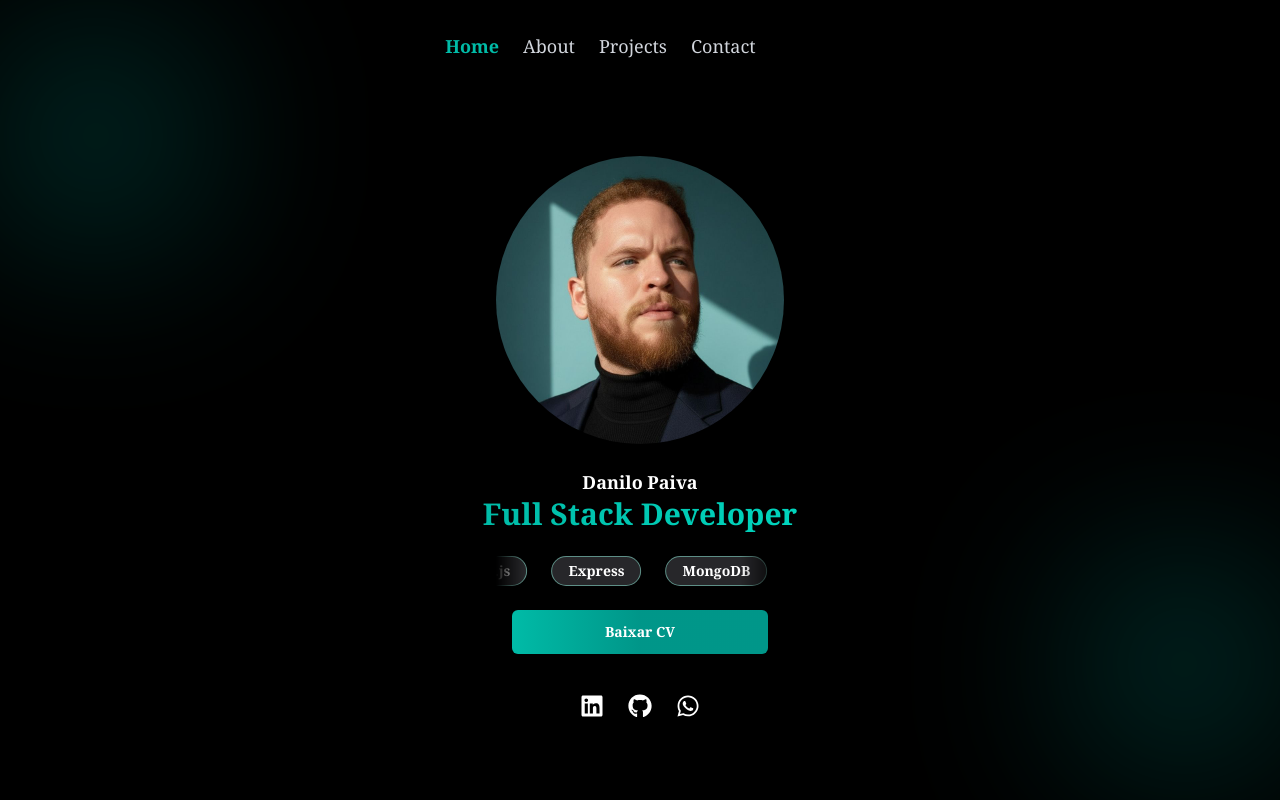
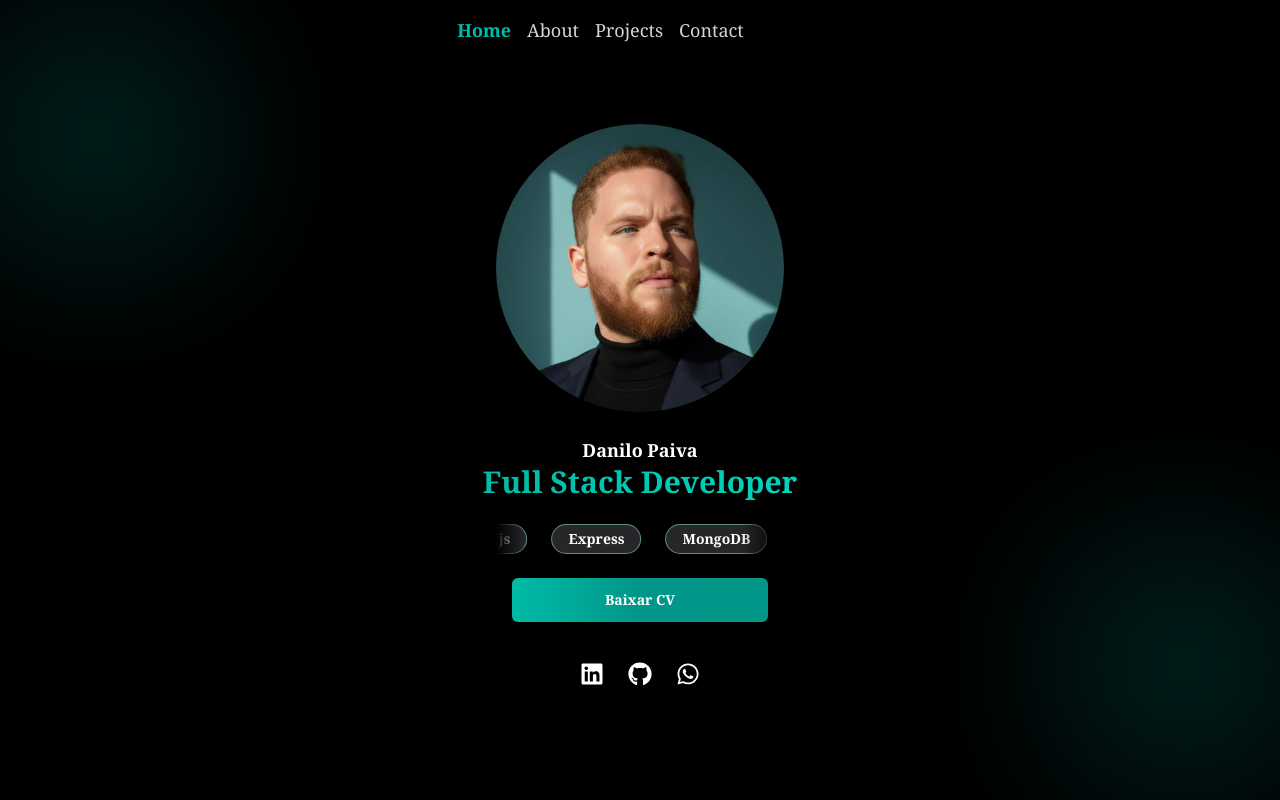
Before and after one commit to danilowskii/portfolio, a Next.js app: page /en in a window 1280 px wide. Built offline with nearby package versions, Linux system fonts and the light colour scheme.

Commit message:
fix: add overflow-x-hidden on blur elements at layout component

```diff
--- a/src/app/[locale]/layout.tsx
+++ b/src/app/[locale]/layout.tsx
@@ -29,7 +29,7 @@ export default async function LocaleLayout({
 
   return (
     <html lang={locale} suppressHydrationWarning>
-      <body className="flex flex-col min-h-screen bg-black selection:text-teal-50 selection:bg-teal-600 text-white">
+      <body className="flex flex-col min-h-screen w-full bg-black selection:text-teal-50 selection:bg-teal-600 text-white overflow-x-hidden">
         <NextIntlClientProvider locale={locale} messages={messages}>
           <div className="w-48 h-48 rounded-full absolute top-10 left-0 pointer-events-none animate-pulse bg-teal-700 filter blur-[100px]"></div>
           <div className="w-48 h-48 rounded-full absolute bottom-10 right-0 pointer-events-none animate-pulse bg-teal-700 filter blur-[100px]"></div>
--- a/src/app/[locale]/page.tsx
+++ b/src/app/[locale]/page.tsx
@@ -26,7 +26,7 @@ export default function HomePage() {
   const t = useTranslations("Home");
 
   return (
-    <div className="font-serif ">
+    <div className="font-serif w-full">
       <div className="text-3xl font-bold flex gap-6 max-w-7xl flex-col text-center">
         <div className="relative group rounded-full w-72 h-72 overflow-hidden transition-colors ease-in-out duration-300 hover:shadow-[0_0_20px_rgba(8,145,178,0.9)] transition-shadow mt-6 mx-auto">
           <Image
@@ -44,7 +44,7 @@ export default function HomePage() {
             {t("role")}
           </h1>
         </div>
-        <div className="overflow-hidden w-72 mx-auto carousel-mask">
+        <div className="overflow-x-hidden w-72 mx-auto carousel-mask">
           <div className="flex flex-row text-sm carousel">
             {[...techs, ...techs].map((tech, idx) => (
               <span
--- a/src/components/layout/Navbar.tsx
+++ b/src/components/layout/Navbar.tsx
@@ -15,9 +15,9 @@ export default function Nav() {
   ];
 
   return (
-    <nav className="flex p-8 justify-around  items-center text-lg font-serif">
+    <nav className="flex p-4 justify-around items-center text-lg font-serif">
       <h1 className="opacity-0">DP</h1>
-      <div className="flex flex-row gap-6">
+      <div className="flex flex-row gap-4 justify-center items-center">
         {menuItems.map((item) => {
           const isActive = pathname === item.path;
 
```
